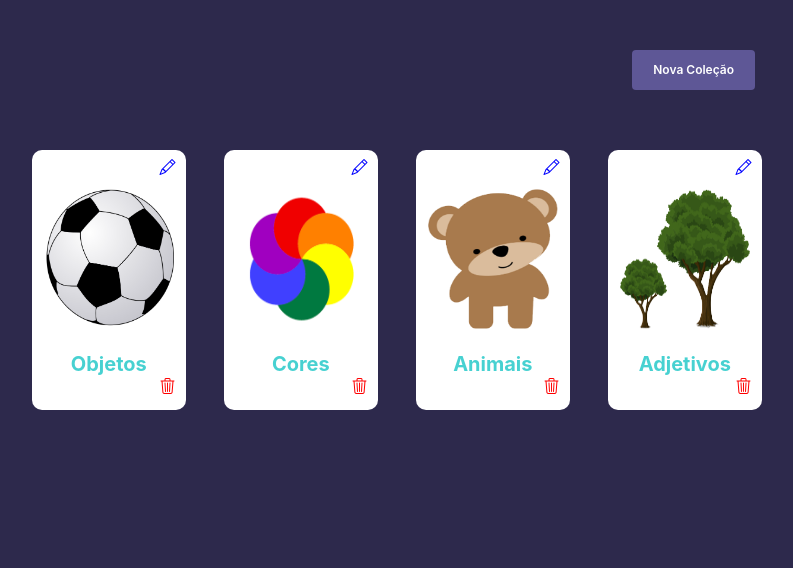
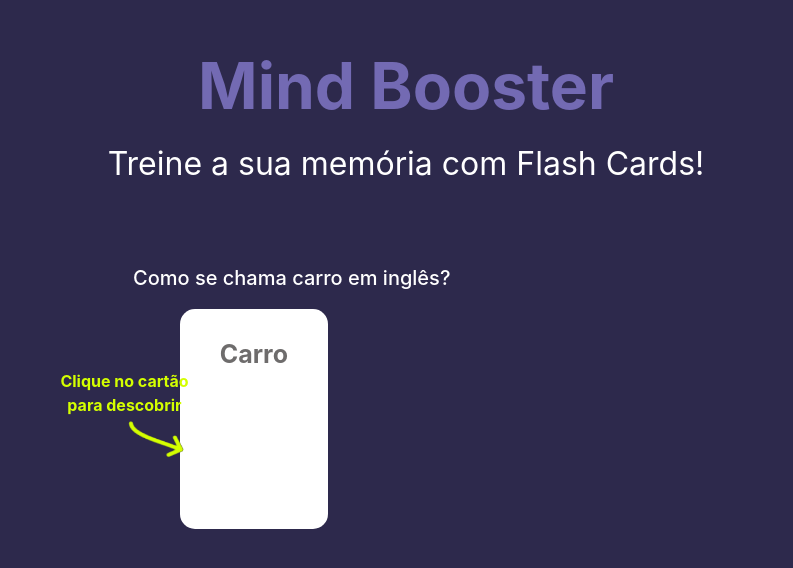
Before and after one commit to VinnenLM/prog-web-1-reactjs, a React (Create React App) app: page / in a window 1280 px wide. Shown: the top 568 px of the page, without its empty margins (234-1027 px from the left). Built offline with nearby package versions, Linux system fonts and the light colour scheme.

Commit message:
Criação da página index

```diff
--- a/src/index.js
+++ b/src/index.js
@@ -1,6 +1,6 @@
 import React from 'react';
 import ReactDOM from 'react-dom/client';
-import App from '../src/view/home';
+import App from '../src/view/index';
 
 const root = ReactDOM.createRoot(document.getElementById('root'));
 root.render(
--- a/src/view/index/index.css
+++ b/src/view/index/index.css
@@ -0,0 +1,155 @@
+body, html {
+    background-color: #2d294c;
+    color: white;
+}
+
+.header {
+    background-color: #413d5d;
+    vertical-align: middle;
+    padding: 15px;
+}
+
+.header__menu {
+    display: flex;
+    justify-content: space-between;
+    margin: 0 20px;
+}
+
+.logo > span{
+    font-weight: bold;
+    font-size: 20px;
+    margin-left: 5px;
+    vertical-align: middle;
+}
+
+.logo > img {
+    width: 25px;
+}
+
+.opcoes > a{
+    line-height: 2rem;
+    color: white;
+}
+
+.entrar{
+    font-weight: bold;
+    margin-left: 20px;
+}
+
+.container-principal {
+    margin-top: 2rem;
+    margin-left: 30px;
+    margin-right: 30px;
+}
+
+
+h1 {
+    text-align: center;
+    margin-top: 3rem;
+    margin-bottom: 20px;
+    color: #736ab3;
+    font-size: 4rem;
+    font-weight: 700;
+}
+
+h3 {
+    text-align: center;
+    font-size: 2rem;
+    font-weight: 400;
+}
+
+.container-cartoes{
+    width: 50%;
+    margin: 0 auto;
+}
+
+.cartao-p{
+    margin-top: 5rem;
+    margin-left: 2rem;
+    font-size: 20px;
+    font-weight: 500;
+}
+
+.cartoes {
+    width: 100%;
+    display: flex;
+    flex-direction: row;
+    margin-left: 30px;
+    margin-right: 30px;
+}
+
+.clicar{
+    color: #d4ff00;
+    position: absolute;
+    display: flex;
+    flex-direction: column;
+    left: 23%;
+    text-align: center;
+    font-weight: bold;
+}
+
+.clicar > img{
+    width: 50%;
+    align-self: flex-end;
+}
+
+.div-cartao{
+    width: 70%;
+    display: flex;
+    flex-direction: column;
+    justify-content: center;
+}
+
+.cartao {
+    margin: 0 auto;
+    background-color: white;
+    color: black;
+    border-radius: 15px;
+    width: 60%;
+    height: 220px;
+    font-weight: bold;
+    font-size: 25px;
+    padding: 5px 0;
+}
+
+.cartao-frente, .cartao-verso {
+    font-size: 25px;
+    text-align: center;
+    height: 50%;
+    padding: 15%;
+    color: rgb(110, 108, 108);
+}
+
+.separacao {
+    border-bottom: 1px solid rgb(168, 167, 167);
+    margin: 0 auto 5px auto;
+    width: 90%;
+}
+
+.seta{
+    width: 100%;
+    height: 30%;
+}
+
+.cartao-seta{
+    display: flex;
+    flex-direction: column;
+    justify-content: center;
+}
+
+.nao-visivel{
+    opacity: 0;
+    pointer-events: none;
+}
+
+.btn {
+    background-color: #5e5796 !important;
+    padding: 5px 20px;
+    color: white;
+}
+
+#salvar {
+    margin: 10px auto;
+    padding-left: 30px;
+    padding-right: 30px;
+}
--- a/src/view/index/index.js
+++ b/src/view/index/index.js
@@ -1,10 +1,57 @@
 import React from "react";
+import './index.css';
+import SetaClicar from '../../assets/img/seta-clicar.png';
+import Seta from '../../assets/img/seta.png';
 
 function Login() {
     return(
-        <h1>
-            Um conteúdo ae
-        </h1>
+        <main>
+        <div class="container-principal">
+
+            <div class="titulo">
+                <h1>Mind Booster</h1>
+                <h3>Treine a sua memória com Flash Cards!</h3>
+            </div>
+
+            <div class="container-cartoes">
+
+                <p class="cartao-p">Como se chama carro em inglês?</p>
+
+                <div class="cartoes">
+
+                    <div id="cartao-clicavel" class="div-cartao">
+                        <div class="clicar">
+                            <span>Clique no cartão <br/> para descobrir</span>
+                            <img src={SetaClicar} alt=""/>
+                        </div>
+                        <div class="cartao">
+                            <div class="cartao-frente">
+                                <span>Carro</span>
+                            </div>
+                        </div>
+                    </div>
+
+                    <div class="cartao-seta nao-visivel">
+                        <img class="seta" src={Seta} alt=""/>
+                    </div>
+
+                    <div id="cartao-completo" class="div-cartao nao-visivel">
+                        <div class="cartao">
+                            <div class="cartao-frente">
+                                <span>Carro</span>
+                            </div>
+                            <div class="separacao"></div>
+                            <div class="cartao-verso">
+                                <span>Car</span>
+                            </div>
+                        </div>
+                    </div>
+
+                </div>
+
+            </div>
+        </div>
+    </main>
     )
 }
 
```
